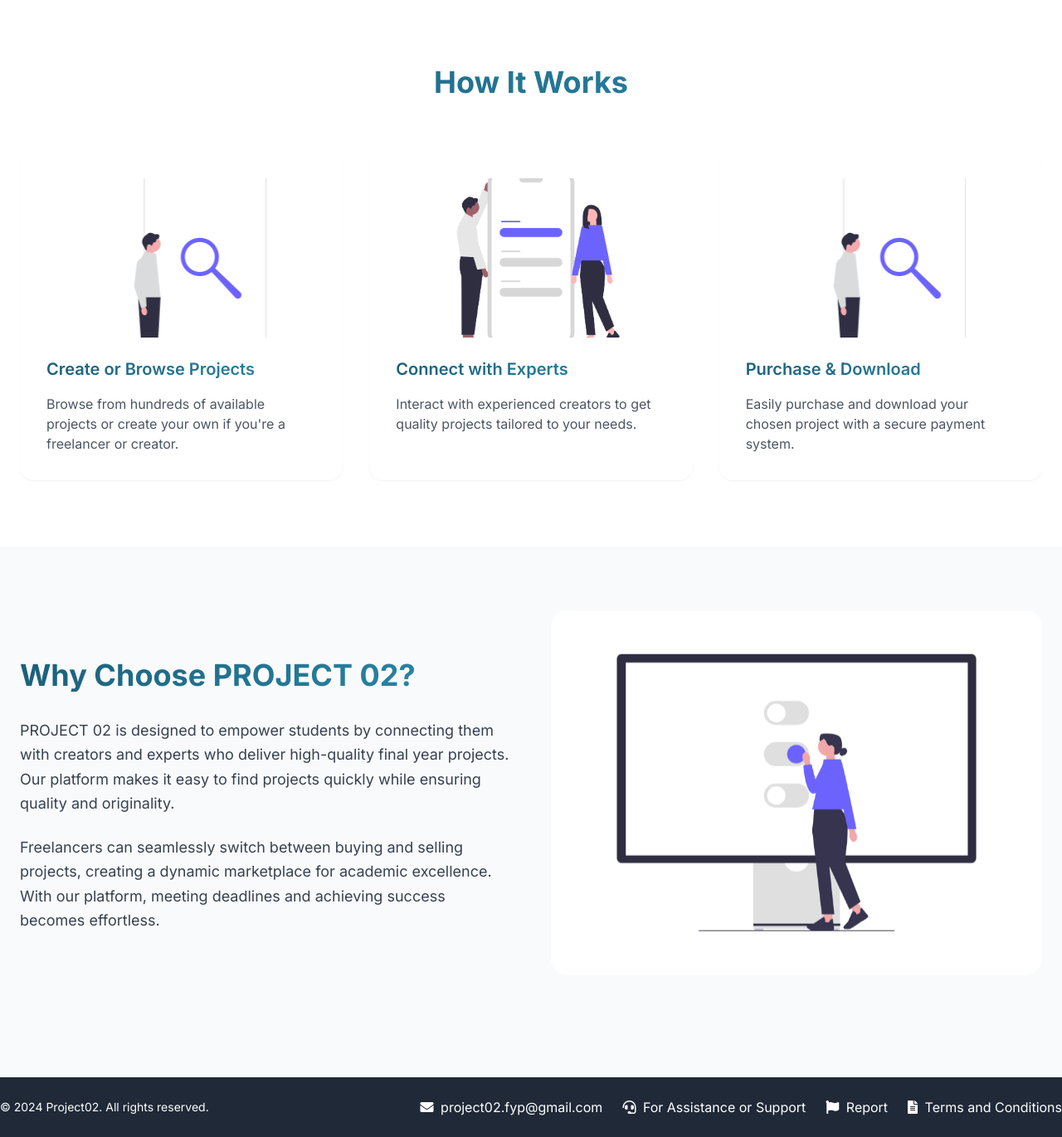
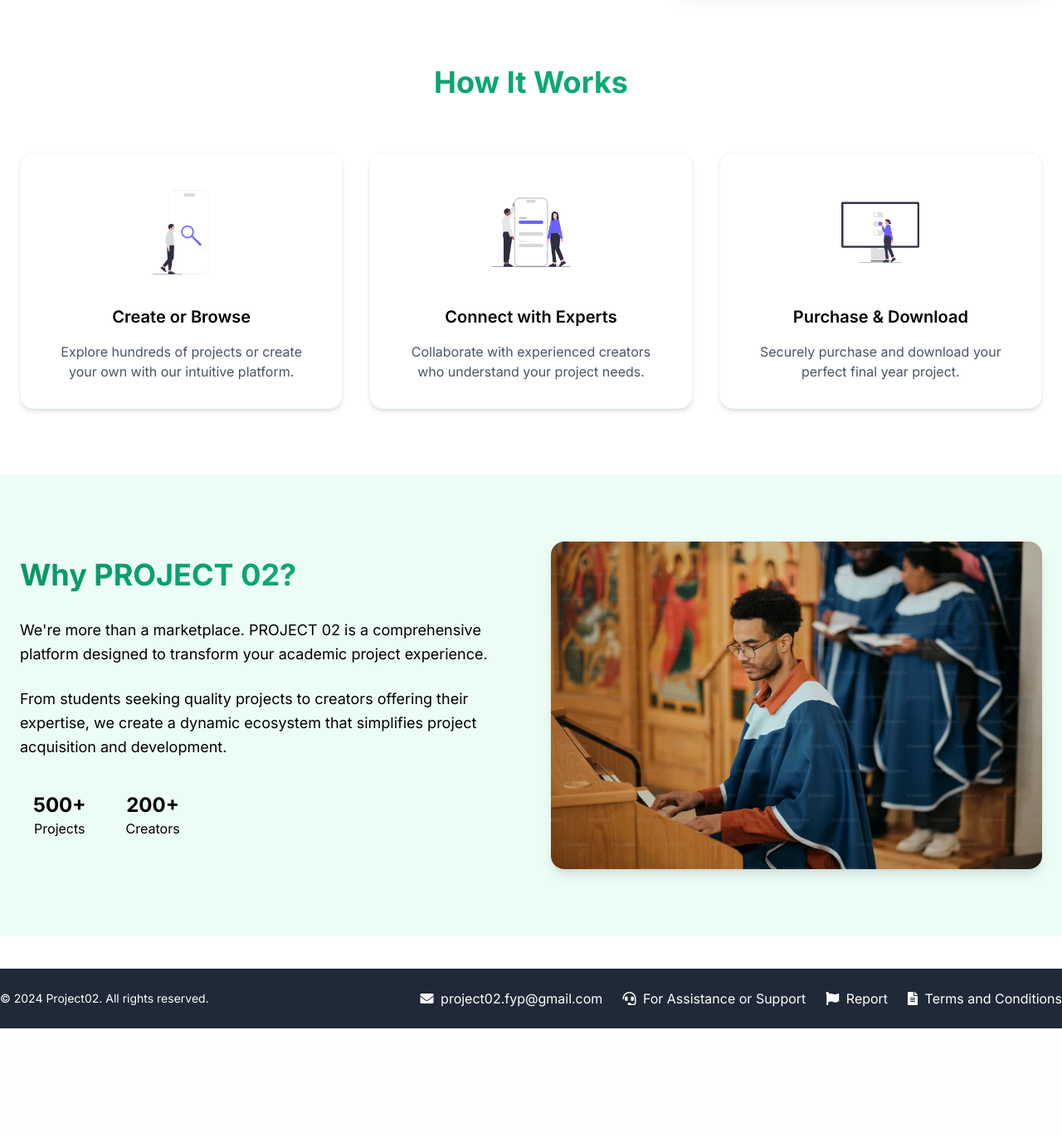
Before and after one commit to muhammed222-lab/project02, a PHP site: page /project_02/ in a window 1280 px wide. Shown: the part 801-2172 px from the top of the page at 83% size. After the commit the page ends 2041 px from the top, so only its background shows below. Run offline with PHP 8.4, Linux system fonts and the light colour scheme; some libraries are stand-ins or nearby versions.

Commit message:
remove backgroundim image added styles and improved UI elements

```diff
--- a/index.php
+++ b/index.php
@@ -9,176 +9,177 @@
 
     <!-- Tailwind and Additional CSS -->
     <link href="https://cdn.jsdelivr.net/npm/tailwindcss@2.2.19/dist/tailwind.min.css" rel="stylesheet">
+    <link rel="stylesheet" href="https://cdn.jsdelivr.net/npm/lucide-icons@0.321.0/dist/lucide.min.css">
+
     <style>
         * {
             font-family: 'Inter', sans-serif;
         }
-
         .hero-background {
             background-image: url('./assets/images/secondary.jpg');
             background-size: cover;
             background-position: center;
             background-repeat: no-repeat;
         }
-
         .hero-overlay {
-            background: rgba(0, 0, 0, 0.5);
+            background: rgba(5, 150, 105, 0.6);
         }
-
-        .card-hover {
-            transition: all 0.3s ease;
-        }
-
-        .card-hover:hover {
-            transform: translateY(-5px);
-            box-shadow: 0 10px 20px rgba(0, 0, 0, 0.1);
-        }
-
-        .image-container {
-            position: relative;
-            overflow: hidden;
-            border-radius: 20px;
-        }
-
-        .image-container img {
-            transition: transform 0.5s ease;
-        }
-
-        .image-container:hover img {
-            transform: scale(1.05);
-        }
-
-        .nav-blur {
-            background: rgba(255, 255, 255, 0.8);
-            backdrop-filter: blur(10px);
-        }
-
-        @keyframes float {
-            0% { transform: translateY(0px); }
-            50% { transform: translateY(-10px); }
-            100% { transform: translateY(0px); }
-        }
-
-        .floating {
-            animation: float 3s ease-in-out infinite;
-        }
-
-        .gradient-text {
-            background: linear-gradient(135deg, #1a5f7a 0%, #2d8bac 100%);
+        .emerald-gradient {
+            background: linear-gradient(135deg, #059669 0%, #10b981 100%);
             -webkit-background-clip: text;
             -webkit-text-fill-color: transparent;
+        }
+        .nav-blur {
+            background: rgba(255, 255, 255, 0.85);
+            backdrop-filter: blur(15px);
+            box-shadow: 0 2px 15px rgba(5, 150, 105, 0.1);
+        }
+        .feature-card {
+            transition: all 0.3s ease;
+            transform-origin: center;
+        }
+        .feature-card:hover {
+            transform: scale(1.03);
+            box-shadow: 0 15px 30px rgba(5, 150, 105, 0.15);
         }
     </style>
 </head>
 
-<body class="bg-gray-50">
-    <!-- Modern Navbar with Blur Effect -->
-    <nav class="fixed w-full z-50 nav-blur border-b border-gray-200/30">
+<body>
+    <!-- Modern Navbar with Emerald Theme -->
+    <nav class="fixed w-full z-50 nav-blur border-b border-green-100">
         <div class="container mx-auto px-6 py-4">
             <div class="flex justify-between items-center">
                 <a href="index.php" class="flex items-center space-x-3">
-                    <img src="./favicon.png" alt="P02" class="w-8 h-8 rounded-lg">
-                    <span class="text-2xl font-bold gradient-text">PROJECT 02</span>
+                    <img src="./favicon.png" alt="P02" class="w-10 h-10 rounded-xl">
+                    <span class="text-2xl font-bold text-emerald-700">PROJECT 02</span>
                 </a>
-                <div class="flex space-x-4">
-                    <a href="login.php" class="px-6 py-2 rounded-full text-gray-700 hover:bg-gray-100 transition-all">Login</a>
-                    <a href="signup.php" class="px-6 py-2 rounded-full bg-gradient-to-r from-blue-600 to-blue-700 text-white hover:shadow-lg transition-all">Sign Up</a>
+                <div class="flex space-x-4 items-center">
+                    <a href="login.php" class="px-4 py-2 text-emerald-800 hover:bg-green-50 rounded-lg transition-colors">
+                        Login
+                    </a>
+                    <a href="signup.php" class="px-6 py-2 bg-emerald-600 text-white rounded-lg hover:bg-emerald-700 transition-colors shadow-md">
+                        Sign Up
+                    </a>
                 </div>
             </div>
         </div>
     </nav>
 
-    <!-- Hero Section with Professional Background -->
-    <header class="hero-background min-h-screen flex items-center relative overflow-hidden">
+    <!-- Hero Section with Background Image -->
+    <header class="hero-background min-h-screen flex items-center relative">
         <div class="absolute inset-0 hero-overlay"></div>
         <div class="container mx-auto px-6 relative z-10">
             <div class="max-w-4xl mx-auto text-center text-white">
-                <h1 class="text-5xl md:text-7xl font-bold mb-6 floating">
-                    Need a Final Year Project Fast?
+                <h1 class="text-5xl md:text-6xl font-bold mb-6">
+                    Your Final Year Project, Simplified
                 </h1>
-                <p class="text-xl md:text-2xl mb-10 bg-black/30 backdrop-blur-lg rounded-2xl p-6 inline-block">
-                    Worry no more! PROJECT 02 connects you with skilled creators and experts to deliver the perfect final year project.
+                <p class="text-xl md:text-2xl mb-10 bg-black/20 backdrop-blur-sm rounded-2xl p-6 inline-block">
+                    Connect with expert creators, find the perfect project, and excel in your academic journey.
                 </p>
-                <a href="signup.php" class="inline-block px-8 py-4 rounded-full bg-blue-600 text-white font-semibold hover:shadow-xl transition-all transform hover:scale-105 hover:bg-blue-700">
-                    Get Started Today →
-                </a>
+                <div class="flex justify-center space-x-4">
+                    <a href="signup.php" class="px-8 py-3 bg-white text-black border-4 border-emerald-600 rounded-lg hover:bg-emerald-50 transition-colors shadow-lg">
+                        Get Started
+                    </a>
+                    <a href="#how-it-works" class="px-8 py-3 border-4 border-emerald-600 text-black rounded-lg hover:bg-emerald-50 transition-colors">
+                        Learn More
+                    </a>
+                </div>
             </div>
         </div>
     </header>
 
-    <!-- Features Section with Modern Cards -->
-    <section class="py-20 bg-white">
+    <!-- Features Section -->
+    <section id="how-it-works" class="py-20 bg-white">
         <div class="container mx-auto px-6">
-            <h2 class="text-4xl font-bold text-center mb-16 gradient-text">How It Works</h2>
+            <h2 class="text-4xl font-bold text-center mb-16 emerald-gradient">How It Works</h2>
             <div class="grid md:grid-cols-3 gap-8">
-                <div class="card-hover bg-white rounded-2xl p-8 shadow-sm">
-                    <div class="image-container mb-6">
-                        <img src="./assets/images/search.png" alt="Browse" class="w-full h-48 object-cover">
+                <div class="feature-card bg-white rounded-2xl p-8 shadow-md border border-green-50">
+                    <div class="mb-6 text-center">
+                        <img src="./assets/images/search.png" alt="Browse" class="w-32 h-32 mx-auto object-contain">
                     </div>
-                    <h3 class="text-xl font-semibold mb-4 gradient-text">Create or Browse Projects</h3>
-                    <p class="text-gray-600">Browse from hundreds of available projects or create your own if you're a freelancer or creator.</p>
+                    <h3 class="text-xl font-semibold mb-4 text-emerald-800 text-center">Create or Browse</h3>
+                    <p class="text-gray-600 text-center">
+                        Explore hundreds of projects or create your own with our intuitive platform.
+                    </p>
                 </div>
 
-                <div class="card-hover bg-white rounded-2xl p-8 shadow-sm">
-                    <div class="image-container mb-6">
-                        <img src="./assets/images/done2.png" alt="Connect" class="w-full h-48 object-cover">
+                <div class="feature-card bg-white rounded-2xl p-8 shadow-md border border-green-50">
+                    <div class="mb-6 text-center">
+                        <img src="./assets/images/done2.png" alt="Connect" class="w-32 h-32 mx-auto object-contain">
                     </div>
-                    <h3 class="text-xl font-semibold mb-4 gradient-text">Connect with Experts</h3>
-                    <p class="text-gray-600">Interact with experienced creators to get quality projects tailored to your needs.</p>
+                    <h3 class="text-xl font-semibold mb-4 text-emerald-800 text-center">Connect with Experts</h3>
+                    <p class="text-gray-600 text-center">
+                        Collaborate with experienced creators who understand your project needs.
+                    </p>
                 </div>
 
-                <div class="card-hover bg-white rounded-2xl p-8 shadow-sm">
-                    <div class="image-container mb-6">
-                        <img src="./assets/images/search.png" alt="Purchase" class="w-full h-48 object-cover">
+                <div class="feature-card bg-white rounded-2xl p-8 shadow-md border border-green-50">
+                    <div class="mb-6 text-center">
+                        <img src="./assets/images/control.png" alt="Purchase" class="w-32 h-32 mx-auto object-contain">
                     </div>
-                    <h3 class="text-xl font-semibold mb-4 gradient-text">Purchase & Download</h3>
-                    <p class="text-gray-600">Easily purchase and download your chosen project with a secure payment system.</p>
+                    <h3 class="text-xl font-semibold mb-4 text-emerald-800 text-center">Purchase & Download</h3>
+                    <p class="text-gray-600 text-center">
+                        Securely purchase and download your perfect final year project.
+                    </p>
                 </div>
             </div>
         </div>
     </section>
 
-    <!-- Modern Why Choose Us Section -->
-    <section class="py-20 bg-gray-50">
+    <!-- Why Choose Us Section -->
+    <section class="py-20 bg-green-50">
         <div class="container mx-auto px-6">
             <div class="flex flex-col md:flex-row items-center gap-12">
                 <div class="md:w-1/2">
-                    <h2 class="text-4xl font-bold mb-8 gradient-text">Why Choose PROJECT 02?</h2>
+                    <h2 class="text-4xl font-bold mb-8 emerald-gradient">Why PROJECT 02?</h2>
                     <div class="space-y-6">
-                        <p class="text-gray-700 text-lg leading-relaxed">
-                            PROJECT 02 is designed to empower students by connecting them with creators and experts who deliver high-quality final year projects. Our platform makes it easy to find projects quickly while ensuring quality and originality.
+                        <p class="text-emerald-900 text-lg leading-relaxed">
+                            We're more than a marketplace. PROJECT 02 is a comprehensive platform designed to transform your academic project experience.
                         </p>
-                        <p class="text-gray-700 text-lg leading-relaxed">
-                            Freelancers can seamlessly switch between buying and selling projects, creating a dynamic marketplace for academic excellence. With our platform, meeting deadlines and achieving success becomes effortless.
+                        <p class="text-emerald-900 text-lg leading-relaxed">
+                            From students seeking quality projects to creators offering their expertise, we create a dynamic ecosystem that simplifies project acquisition and development.
                         </p>
+                        <div class="flex space-x-4 mt-6">
+                            <div class="bg-emerald-100 p-4 rounded-lg text-center">
+                                <h4 class="text-2xl font-bold text-emerald-700">500+</h4>
+                                <p class="text-emerald-600">Projects</p>
+                            </div>
+                            <div class="bg-emerald-100 p-4 rounded-lg text-center">
+                                <h4 class="text-2xl font-bold text-emerald-700">200+</h4>
+                                <p class="text-emerald-600">Creators</p>
+                            </div>
+                        </div>
                     </div>
                 </div>
                 <div class="md:w-1/2">
-                    <div class="image-container floating">
-                        <img src="./assets/images/control.png" alt="Platform Features" class="w-full rounded-2xl shadow-lg">
+                    <div class="rounded-2xl overflow-hidden shadow-lg">
+                        <img src="./assets/images/hero2.avif" alt="Platform Features" class="w-full object-cover">
                     </div>
                 </div>
             </div>
         </div>
     </section>
 
-    <!-- Modern Cookie Consent -->
-    <div id="cookieConsent" class="fixed bottom-5 left-5 max-w-md bg-white rounded-2xl shadow-xl p-6 z-50 transform transition-all duration-300 scale-0" style="display: none;">
-        <h3 class="text-lg font-semibold mb-3">🍪 Cookie Preferences</h3>
+    <!-- Footer -->
+    <?php include 'includes/footer.php'; ?>
+
+    <!-- Cookie Consent -->
+    <div id="cookieConsent" class="fixed bottom-5 right-5 max-w-md bg-white rounded-2xl shadow-xl p-6 z-50 border border-green-100">
+        <h3 class="text-lg font-semibold mb-3 text-emerald-900">🍪 Cookie Preferences</h3>
         <p class="text-gray-600 text-sm mb-4">
-            We use cookies to enhance your experience. By continuing to visit this site you agree to our use of cookies.
-            <a href="./terms.php" class="text-blue-600 hover:underline">Learn more</a>
+            We use cookies to enhance your experience. By continuing to visit this site, you agree to our use of cookies.
+            <a href="./terms.php" class="text-emerald-600 hover:underline">Learn more</a>
         </p>
         <div class="flex space-x-4">
-            <button id="acceptCookies" class="px-4 py-2 bg-blue-600 text-white rounded-full hover:bg-blue-700 transition-colors">
+            <button id="acceptCookies" class="px-4 py-2 bg-emerald-600 text-white rounded-lg hover:bg-emerald-700 transition-colors">
                 Accept All
             </button>
-            <button id="denyCookies" class="px-4 py-2 bg-gray-200 text-gray-700 rounded-full hover:bg-gray-300 transition-colors">
+            <button id="denyCookies" class="px-4 py-2 bg-green-100 text-emerald-800 rounded-lg hover:bg-green-200 transition-colors">
                 Reject All
             </button>
         </div>
     </div>
-        <?php include 'includes/footer.php'; ?>
 
     <script src="./JavaScript/cookies.js"></script>
 </body>
```
Also changed, not shown: login.php (+9 -7 lines), new_password.php (+9 -7 lines), reset_password.php (+9 -7 lines), signup.php (+9 -7 lines).
